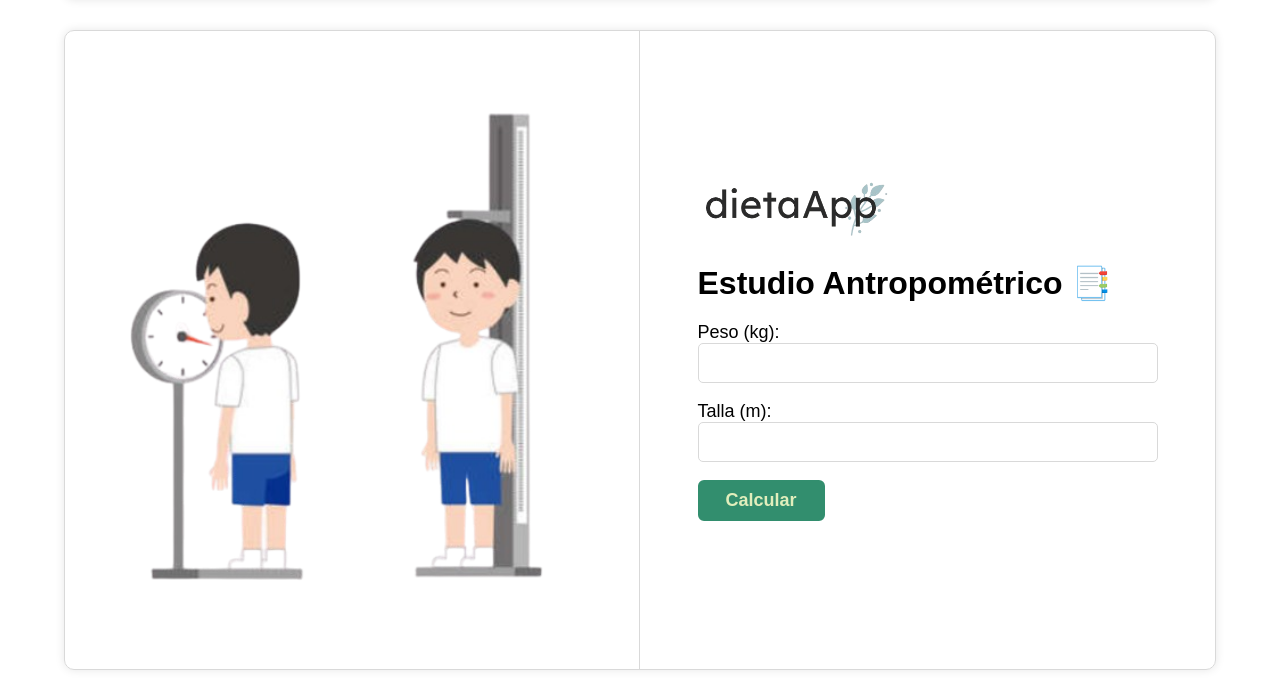
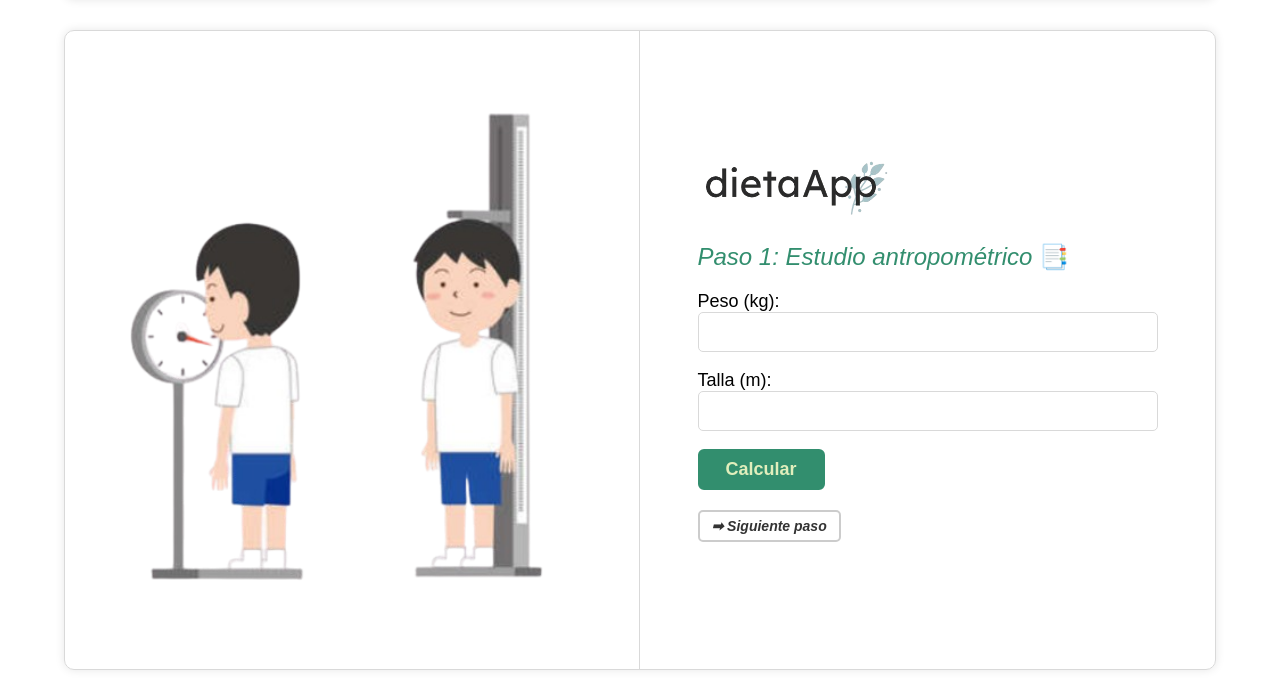
Before and after one commit to alekseisavinok6/app_dieta_IA, a PHP site: page /app_dieta_IA/views/estudioAntropometrico.php in a window 1280 px wide. Shown: the part 110-800 px from the top of the page. Run offline with PHP 8.4, Linux system fonts and the light colour scheme.

Commit message:
v1.1: formulario va por pasos

```diff
--- a/index.php
+++ b/index.php
@@ -36,11 +36,10 @@
               Obtén tu dieta saludable <br />
               basada en tus necesidades y objetivos
             </p>
+            <br>
             <?php if(isset($_SESSION['id_cliente'])): ?>
             <div class="two-buttons">
-                  <a href="views/estudioAntropometrico.php"><button class="btn">Estudio Antropométrico</button></a>
-                  <a href="views/calcularGEB.php"><button class="btn">Cálculo Energético</button></a>
-                  <a href="views/generarDieta.php"><button class="btn">Generar Dieta</button></a>
+                  <a href="views/estudioAntropometrico.php"><button class="btn">Pulsa para iniciar</button></a>
             </div>
             <?php /* else: ?>
               <div class="two-buttons">
--- a/views/estudioAntropometrico.php
+++ b/views/estudioAntropometrico.php
@@ -63,6 +63,33 @@ if ($_SERVER["REQUEST_METHOD"] === "POST") {
     <meta charset="UTF-8">
     <title>Estudio Antropométrico</title>
     <link rel="stylesheet" href="../css/styles.css">
+    <style>
+        .btn-relleno-suave-pequeno-cursiva {
+            display: inline-block;
+            /* Reducimos el padding para un botón más pequeño */
+            padding: 6px 12px;
+            /* Reducimos el tamaño de la fuente */
+            font-size: 14px;
+            font-weight: bold;
+            /* Añadimos font-style: italic para el texto en cursiva */
+            font-style: italic;
+            text-align: center;
+            text-decoration: none;
+            cursor: pointer;
+            border: 2px solid #ccc; /* Borde inicial gris claro */
+            border-radius: 5px;
+            color: #333; /* Texto inicial gris oscuro */
+            background-color: #fff; /* Fondo inicial blanco */
+            transition: all 0.3s ease; /* Transición suave para todos los cambios */
+}
+
+            .btn-relleno-suave-pequeno-cursiva:hover {
+            background-color: #f0f0f0; /* Fondo ligeramente gris al pasar el ratón */
+            border-color: #999; /* Borde más oscuro al pasar el ratón */
+            color: #000; /* Texto más oscuro al pasar el ratón */
+}
+</style>
+
 </head>
 <body>
     <div class="container">
@@ -76,8 +103,7 @@ if ($_SERVER["REQUEST_METHOD"] === "POST") {
                 <a href="<?= BASE_URL ?>index.php" class="logo">
                     <img src="<?= BASE_URL ?>imgs/logo2.png" alt="DietaApp Logo" style="height: 60px;">
                 </a>
-
-                <h2>Estudio Antropométrico 📑</h2>
+                <h3><i>Paso 1: Estudio antropométrico</i> 📑</h3>
 
                 <?php if (isset($mensaje)): ?>
                     <p style="color:green;"><?= $mensaje ?></p>
@@ -94,6 +120,7 @@ if ($_SERVER["REQUEST_METHOD"] === "POST") {
                     <br><br>
                     <button type="submit" class="btn">Calcular</button>
                 </form>
+                    <a href="<?= BASE_URL ?>views/calcularGEB.php"><button class="btn-relleno-suave-pequeno-cursiva">➡︎ Siguiente paso</button></a>
 
                 <?php if (isset($_SESSION['imc'])): ?>
                     <div class="resultados">
--- a/views/generarDieta.php
+++ b/views/generarDieta.php
@@ -71,7 +71,7 @@ unset($_SESSION['error_dieta_app']);
                     <img src="<?= BASE_URL ?? '/' ?>imgs/logo2.png" alt="Logotipo de DietaApp" style="height: 60px;">
                 </a>
 
-                <h2>Generación de dietas con IA 🤖</h2>
+                <h3><i>Paso 3: Generación de dietas con IA</i> 🤖</h3>
 
                 <?php if ($dieta_generada): ?>
                     <div class="dieta-generada-box">
@@ -142,7 +142,7 @@ unset($_SESSION['error_dieta_app']);
                             <textarea name="comentario" id="comentario" placeholder="Ejemplo: No me gusta el atún, soy alérgico al maní, prefiero la comida rápida."><?= htmlspecialchars($comentario_form) ?></textarea>
                         </div>
                         <p class="form-msg hidden"><i class="fa-solid fa-triangle-exclamation"></i> <strong>Error:</strong> Por favor, rellene el formulario correctamente.</p>
-                        <input type="submit" value="Generar dieta" name="generarDieta" class="btn">
+                        <input type="submit" value="Generar dieta" name="generarDieta" class="btn" style="width: 160px;">
                     </form>
                 <?php endif; ?>
             </div>
--- a/views/login.php
+++ b/views/login.php
@@ -27,7 +27,7 @@
         <div class="login-right">
             <a class="login-top" href="../index.php">
             <img src="../imgs/logo2.png" alt="DietaApp Logo" style="height: 60px;"></a>
-            <h3>Bienvenido!</h3>
+            <h3>¡Bienvenido(a)!</h3>
             <p class="text-lg">Inicia sesión para acceder a tus dietas personalizadas</p>
             <form id="login-form" class="login-form flex-c" action="../controllers/loginController.php" method="POST"> <!-- Cambia la acción al controlador correspondiente -->
                 <div>
@@ -42,7 +42,7 @@
                     }
                 ?>
                 <p class="form-msg hidden"><i class="fa-solid fa-triangle-exclamation"></i> <strong>Error:</strong> Por favor, rellena el formulario correctamente.</p>
-                <input type="submit" class="btn" value="Iniciar sesión"/>
+                <input type="submit" class="btn" value="Iniciar sesión" style="width: 160px;"/>
             </form>
             <?php
             include("../controllers/loginController.php");
--- a/views/registro.php
+++ b/views/registro.php
@@ -125,7 +125,7 @@
             }
         ?>
         <p class="form-msg hidden"><i class="fa-solid fa-triangle-exclamation"></i> <strong>Error:</strong> Por favor, rellena el formulario correctamente.</p>
-        <input type="submit" name="registrar" class="btn" value="Registrarse"/>
+        <input type="submit" name="registrar" class="btn" value="Registrarse" style="width: 160px;"/>
         <p class="text-md">¿Ya tienes su cuenta? <a href="login.php" class="link">Iniciar sesión</a></p>
     </form>
 </div>
```
Also changed, not shown: views/calcularGEB.php (+28 -1 lines).
